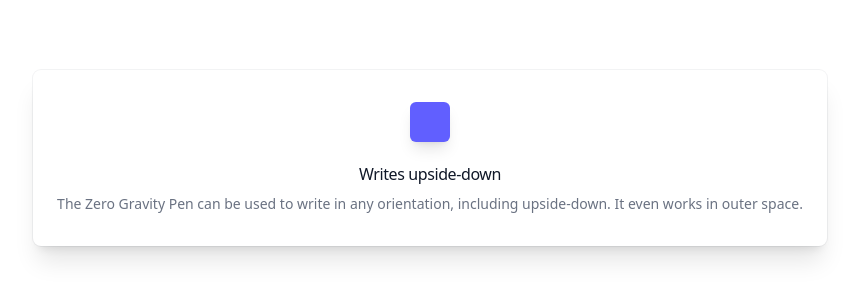
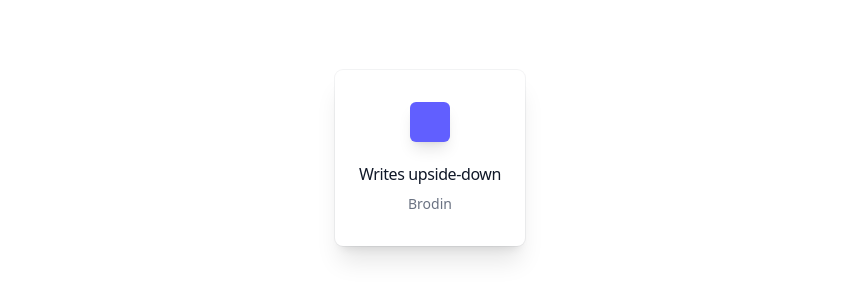
Before and after one commit to brodinsud/T-R-workshop1, a React (Vite) app: page / in a window 1280 px wide. Shown: the part 242-542 px from the top of the page, without its empty margins (210-1069 px from the left). Built offline with nearby package versions, Linux system fonts and the light colour scheme.

Commit message:
Update description in App component to reflect new content

```diff
--- a/src/App.jsx
+++ b/src/App.jsx
@@ -54,7 +54,7 @@ const App = () => {
   </div>
   <h3 class="text-gray-900 dark:text-white mt-5 text-base font-medium tracking-tight ">Writes upside-down</h3>
   <p class="text-gray-500 dark:text-gray-400 mt-2 text-sm ">
-    The Zero Gravity Pen can be used to write in any orientation, including upside-down. It even works in outer space.
+    Brodin
   </p>
 </div>
     </>
```
